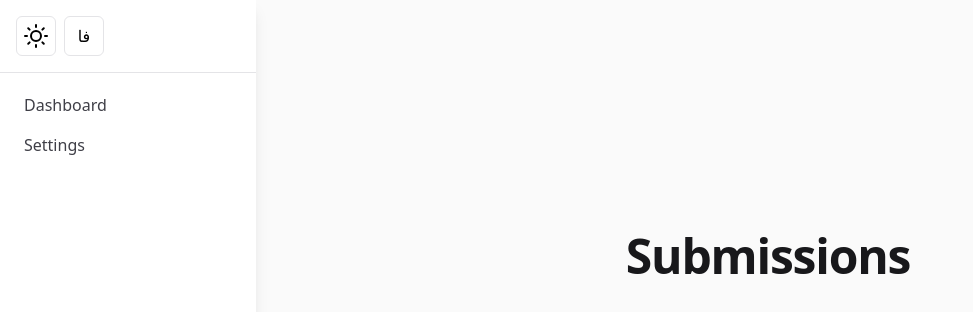
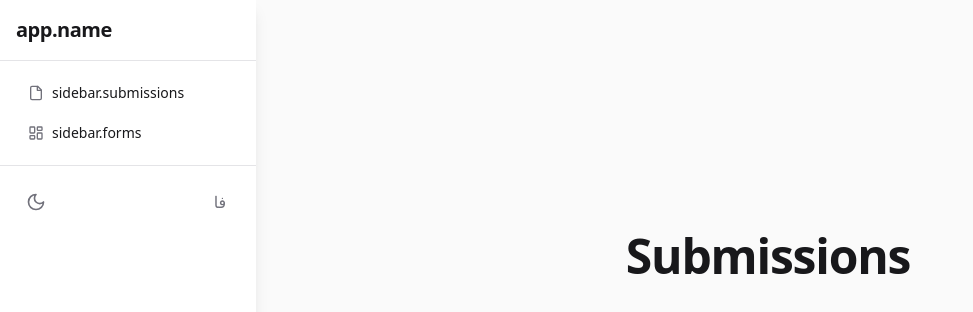
Before and after one commit to moodizone/devotel, a React (Vite) app: page /submission in a window 1280 px wide. Shown: the top 312 px of the page, without its empty margins (0-973 px from the left). Built offline with nearby package versions, Linux system fonts and the light colour scheme.

Commit message:
enhance Layout component with sidebar navigation and toggle functionality

```diff
--- a/src/Layout.tsx
+++ b/src/Layout.tsx
@@ -1,12 +1,15 @@
 import * as React from 'react';
 import { useTranslation } from 'react-i18next';
 import { Button } from './components/ui/button';
+import { Typography } from './components/ui/typography';
+import { Link, useLocation } from 'react-router-dom';
 
 export default function Layout({ children }: { children: React.ReactNode }) {
   const { t, i18n } = useTranslation();
   const [dark, setDark] = React.useState(false);
   const [rtl, setRtl] = React.useState(i18n.language === 'fa');
   const [sidebarOpen, setSidebarOpen] = React.useState(false);
+  const location = useLocation();
 
   // Update html classes for dark mode and direction
   React.useEffect(() => {
@@ -20,31 +23,120 @@ export default function Layout({ children }: { children: React.ReactNode }) {
     setRtl(newLang === 'fa');
   };
 
+  const toggleDrawer = () => {
+    setSidebarOpen(!sidebarOpen);
+  };
+
+  const isActive = (path: string) => {
+    return location.pathname === path;
+  };
+
   return (
     <div className="min-h-screen flex bg-zinc-100 dark:bg-zinc-900 transition-colors duration-300">
       {/* Sidebar */}
       <aside
         className={`
-          fixed z-30 inset-y-0 ${rtl ? 'right-0' : 'left-0'} w-64 bg-white dark:bg-zinc-800 shadow-lg transform
+          fixed z-55 inset-y-0 ${rtl ? 'right-0' : 'left-0'} w-64 bg-white dark:bg-zinc-800 shadow-lg transform
           transition-transform duration-200 ease-in-out
           md:static md:translate-x-0
           ${sidebarOpen ? 'translate-x-0' : rtl ? 'translate-x-full' : '-translate-x-full'}
           md:w-64 md:block
+          flex flex-col
         `}
       >
         <div className="flex items-center justify-between p-4 border-b border-zinc-200 dark:border-zinc-700">
-          <div className="flex gap-2">
+          <Typography variant="h4" className="text-zinc-900 dark:text-zinc-50">
+            {t('app.name')}
+          </Typography>
+          <Button
+            variant="ghost"
+            size="icon"
+            className="md:hidden"
+            onClick={toggleDrawer}
+            aria-label="Close sidebar"
+          >
+            <svg
+              xmlns="http://www.w3.org/2000/svg"
+              width="24"
+              height="24"
+              viewBox="0 0 24 24"
+              fill="none"
+              stroke="currentColor"
+              strokeWidth="2"
+              strokeLinecap="round"
+              strokeLinejoin="round"
+            >
+              <line x1="18" y1="6" x2="6" y2="18" />
+              <line x1="6" y1="6" x2="18" y2="18" />
+            </svg>
+          </Button>
+        </div>
+        <nav className="p-4 space-y-2">
+          <Link
+            to="/submissions"
+            className={`flex items-center gap-2 px-3 py-2 rounded-md text-sm font-medium transition-colors ${
+              isActive('/submissions')
+                ? 'bg-zinc-100 dark:bg-zinc-700 text-zinc-900 dark:text-zinc-50'
+                : 'text-zinc-500 dark:text-zinc-400 hover:bg-zinc-100 dark:hover:bg-zinc-700 hover:text-zinc-900 dark:hover:text-zinc-50'
+            }`}
+          >
+            <svg
+              xmlns="http://www.w3.org/2000/svg"
+              width="16"
+              height="16"
+              viewBox="0 0 24 24"
+              fill="none"
+              stroke="currentColor"
+              strokeWidth="2"
+              strokeLinecap="round"
+              strokeLinejoin="round"
+            >
+              <path d="M14.5 2H6a2 2 0 0 0-2 2v16a2 2 0 0 0 2 2h12a2 2 0 0 0 2-2V7.5L14.5 2z" />
+              <polyline points="14 2 14 8 20 8" />
+            </svg>
+            <Typography variant="small">{t('sidebar.submissions')}</Typography>
+          </Link>
+          <Link
+            to="/forms"
+            className={`flex items-center gap-2 px-3 py-2 rounded-md text-sm font-medium transition-colors ${
+              isActive('/forms')
+                ? 'bg-zinc-100 dark:bg-zinc-700 text-zinc-900 dark:text-zinc-50'
+                : 'text-zinc-500 dark:text-zinc-400 hover:bg-zinc-100 dark:hover:bg-zinc-700 hover:text-zinc-900 dark:hover:text-zinc-50'
+            }`}
+          >
+            <svg
+              xmlns="http://www.w3.org/2000/svg"
+              width="16"
+              height="16"
+              viewBox="0 0 24 24"
+              fill="none"
+              stroke="currentColor"
+              strokeWidth="2"
+              strokeLinecap="round"
+              strokeLinejoin="round"
+            >
+              <rect width="7" height="9" x="3" y="3" rx="1" />
+              <rect width="7" height="5" x="14" y="3" rx="1" />
+              <rect width="7" height="9" x="14" y="12" rx="1" />
+              <rect width="7" height="5" x="3" y="16" rx="1" />
+            </svg>
+            <Typography variant="small">{t('sidebar.forms')}</Typography>
+          </Link>
+        </nav>
+
+        <div className="mt-auto border-t border-zinc-200 dark:border-zinc-700 p-4">
+          <div className="flex items-center justify-between">
             <Button
-              variant="outline"
+              variant="ghost"
               size="icon"
               onClick={() => setDark(d => !d)}
-              aria-label={t('theme.' + (dark ? 'light' : 'dark'))}
+              className="text-zinc-500 dark:text-zinc-400 hover:text-zinc-900 dark:hover:text-zinc-50"
             >
               {dark ? (
                 <svg
                   xmlns="http://www.w3.org/2000/svg"
-                  width="24"
-                  height="24"
+                  width="20"
+                  height="20"
                   viewBox="0 0 24 24"
                   fill="none"
                   stroke="currentColor"
@@ -52,13 +144,21 @@ export default function Layout({ children }: { children: React.ReactNode }) {
                   strokeLinecap="round"
                   strokeLinejoin="round"
                 >
-                  <path d="M21 12.79A9 9 0 1 1 11.21 3 7 7 0 0 0 21 12.79z" />
+                  <circle cx="12" cy="12" r="4" />
+                  <path d="M12 2v2" />
+                  <path d="M12 20v2" />
+                  <path d="m4.93 4.93 1.41 1.41" />
+                  <path d="m17.66 17.66 1.41 1.41" />
+                  <path d="M2 12h2" />
+                  <path d="M20 12h2" />
+                  <path d="m6.34 17.66-1.41 1.41" />
+                  <path d="m19.07 4.93-1.41 1.41" />
                 </svg>
               ) : (
                 <svg
                   xmlns="http://www.w3.org/2000/svg"
-                  width="24"
-                  height="24"
+                  width="20"
+                  height="20"
                   viewBox="0 0 24 24"
                   fill="none"
                   stroke="currentColor"
@@ -66,59 +166,30 @@ export default function Layout({ children }: { children: React.ReactNode }) {
                   strokeLinecap="round"
                   strokeLinejoin="round"
                 >
-                  <circle cx="12" cy="12" r="5" />
-                  <line x1="12" y1="1" x2="12" y2="3" />
-                  <line x1="12" y1="21" x2="12" y2="23" />
-                  <line x1="4.22" y1="4.22" x2="5.64" y2="5.64" />
-                  <line x1="18.36" y1="18.36" x2="19.78" y2="19.78" />
-                  <line x1="1" y1="12" x2="3" y2="12" />
-                  <line x1="21" y1="12" x2="23" y2="12" />
-                  <line x1="4.22" y1="19.78" x2="5.64" y2="18.36" />
-                  <line x1="18.36" y1="5.64" x2="19.78" y2="4.22" />
+                  <path d="M12 3a6 6 0 0 0 9 9 9 9 0 1 1-9-9Z" />
                 </svg>
               )}
             </Button>
             <Button
-              variant="outline"
+              variant="ghost"
               size="icon"
               onClick={toggleLanguage}
-              aria-label={t('language.' + (i18n.language === 'en' ? 'en' : 'fa'))}
+              className="text-zinc-500 dark:text-zinc-400 hover:text-zinc-900 dark:hover:text-zinc-50"
             >
               {i18n.language === 'en' ? 'EN' : 'فا'}
             </Button>
           </div>
-          <Button
-            variant="ghost"
-            size="icon"
-            className="md:hidden"
-            onClick={() => setSidebarOpen(false)}
-            aria-label="Close sidebar"
-          >
-            ✕
-          </Button>
         </div>
-        <nav className="p-4 space-y-2">
-          <a
-            href="#"
-            className="block px-2 py-1 rounded hover:bg-zinc-200 dark:hover:bg-zinc-700 text-zinc-700 dark:text-zinc-200 cursor-pointer"
-          >
-            {t('sidebar.dashboard')}
-          </a>
-          <a
-            href="#"
-            className="block px-2 py-1 rounded hover:bg-zinc-200 dark:hover:bg-zinc-700 text-zinc-700 dark:text-zinc-200 cursor-pointer"
-          >
-            {t('sidebar.settings')}
-          </a>
-        </nav>
       </aside>
+
       {/* Overlay for mobile */}
       {sidebarOpen && (
         <div
-          className="fixed inset-0 bg-black/20 backdrop-blur-sm z-20 md:hidden"
-          onClick={() => setSidebarOpen(false)}
+          className="fixed inset-0 bg-black/20 backdrop-blur-sm z-50 md:hidden"
+          onClick={toggleDrawer}
         />
       )}
+
       {/* Main content */}
       <div className="flex-1 flex flex-col min-h-screen transition-all duration-200">
         {/* Header */}
@@ -126,12 +197,27 @@ export default function Layout({ children }: { children: React.ReactNode }) {
           <Button
             variant="ghost"
             size="icon"
-            onClick={() => setSidebarOpen(true)}
+            onClick={toggleDrawer}
             aria-label="Open sidebar"
           >
-            ☰
+            <svg
+              xmlns="http://www.w3.org/2000/svg"
+              width="24"
+              height="24"
+              viewBox="0 0 24 24"
+              fill="none"
+              stroke="currentColor"
+              strokeWidth="2"
+              strokeLinecap="round"
+              strokeLinejoin="round"
+            >
+              <line x1="4" x2="20" y1="12" y2="12" />
+              <line x1="4" x2="20" y1="6" y2="6" />
+              <line x1="4" x2="20" y1="18" y2="18" />
+            </svg>
           </Button>
         </header>
+
         <main className="flex-1 p-4 bg-zinc-50 dark:bg-zinc-900 transition-colors duration-300">
           {children}
         </main>
--- a/src/components/ui/menu.tsx
+++ b/src/components/ui/menu.tsx
@@ -30,13 +30,26 @@ export function Menu({ trigger, children, align = 'right' }: MenuProps) {
 
       {isOpen && (
         <div
-          className={`absolute ${align}-0 mt-2 w-56 rounded-md border border-zinc-200 dark:border-zinc-800 bg-white dark:bg-zinc-900 shadow-lg z-10`}
-        >
-          <div className="p-2">
-            {children}
+          className="fixed inset-0 z-30"
+          onClick={() => setIsOpen(false)}
+        />
+      )}
+      <div className="relative">
+        {isOpen && (
+          <div
+            className={`
+              absolute ${align === 'right' ? 'right-0' : 'left-0'} top-full mt-1
+              w-56 rounded-md border border-zinc-200 dark:border-zinc-800
+              bg-white dark:bg-zinc-900 shadow-lg
+              z-40
+            `}
+          >
+            <div className="p-2">
+              {children}
+            </div>
           </div>
-        </div>
-      )}
+        )}
+      </div>
     </div>
   );
 }
```
